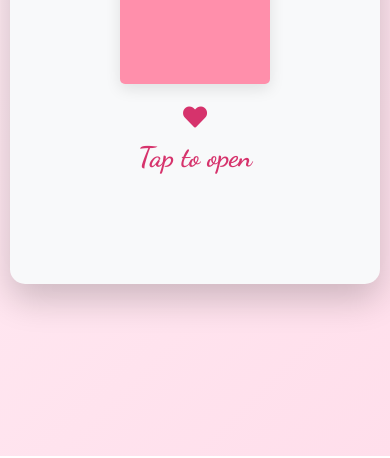
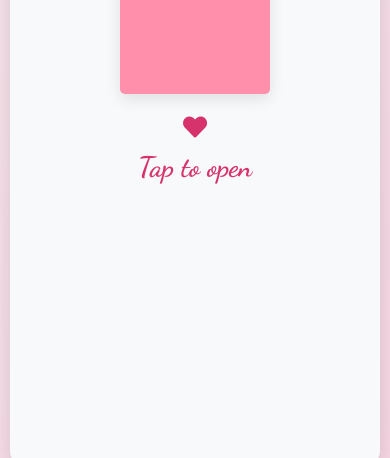
Before and after one commit to adamalfiyan/bday-card, a plain HTML site: page index.html in a window 390 px wide. Shown: the part 388-846 px from the top of the page. Drawn offline with nearby package versions, Linux system fonts and the light colour scheme.

Commit message:
Fix issue with invitation card content being cut off

```diff
--- a/styles.css
+++ b/styles.css
@@ -22,7 +22,8 @@ body {
 
 .card {
     width: 100%;
-    height: 600px;
+    height: auto;
+    min-height: 600px;
     position: relative;
     transform-style: preserve-3d;
     transition: transform 1s;
@@ -30,8 +31,8 @@ body {
 
 @media (max-width: 768px) {
     .card {
-        height: 80vh;
-        min-height: 500px;
+        height: auto;
+        min-height: 100vh;
     }
 
     body {
@@ -40,6 +41,12 @@ body {
 
     .container {
         max-width: 100%;
+        height: auto;
+    }
+
+    .card-front, .card-inside {
+        height: auto;
+        min-height: 100vh;
     }
 }
 
@@ -76,6 +83,8 @@ body {
     transform: rotateY(180deg);
     padding: 20px;
     overflow-y: auto;
+    height: auto;
+    min-height: 100%;
 }
 
 /* Gift Box Styles */
@@ -198,9 +207,9 @@ body {
     margin-bottom: 20px;
     box-shadow: 0 5px 15px rgba(214, 51, 108, 0.1);
     border: 1px solid #fcc2d7;
-    flex: 1;
-    overflow-y: auto;
-    -webkit-overflow-scrolling: touch;
+    height: auto;
+    min-height: 300px;
+    overflow-y: visible;
 }
 
 .message h2 {
```
